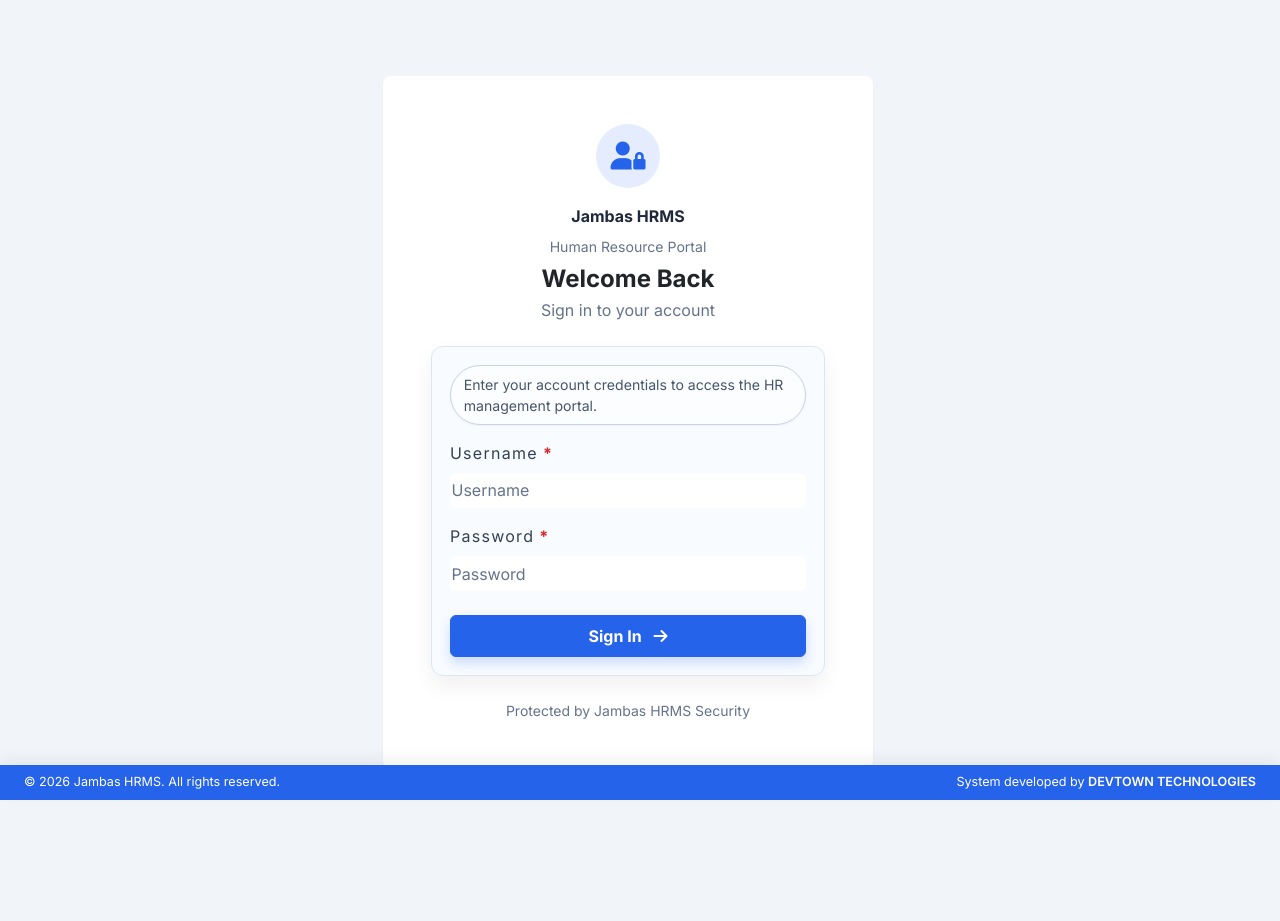
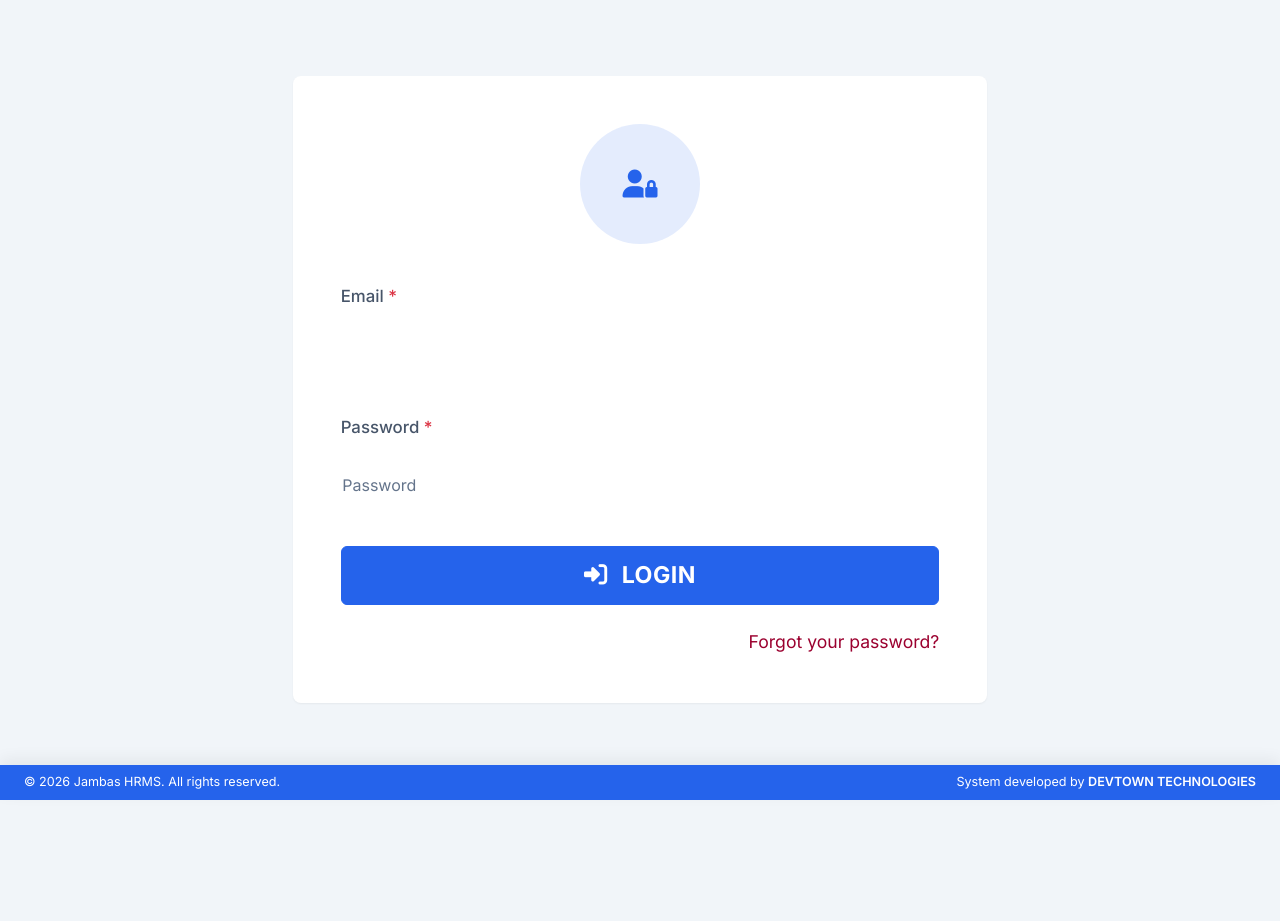
Before and after one commit to nekiwanuka/Jhrm-portal, a Django app: page /accounts/login/ in a window 1280 px wide. After the commit the page ends 800 px from the top, so only its background shows below. Run offline with Django 4.2, Linux system fonts and the light colour scheme; data comes from the database, SQL or seed files in the repository.

Commit message:
Restyle login page to match provided design

```diff
--- a/accounts/forms.py
+++ b/accounts/forms.py
@@ -3,5 +3,5 @@
 
 
 class LoginForm(AuthenticationForm):
-    username = forms.CharField(widget=forms.TextInput(attrs={'class': 'form-control', 'placeholder': 'Username'}))
+    username = forms.CharField(label='Email', widget=forms.TextInput(attrs={'class': 'form-control', 'placeholder': ''}))
     password = forms.CharField(widget=forms.PasswordInput(attrs={'class': 'form-control', 'placeholder': 'Password'}))
--- a/static/css/styles.css
+++ b/static/css/styles.css
@@ -988,12 +988,18 @@
   min-height: calc(100vh - 8rem);
   display: flex;
   align-items: center;
+  justify-content: center;
 }
 
 .auth-card {
   border-radius: 1rem;
   box-shadow: 0 20px 40px rgb(15 23 42 / 0.12), 0 6px 16px rgb(15 23 42 / 0.08);
   background: linear-gradient(180deg, #ffffff 0%, #fbfdff 100%);
+}
+
+.auth-card-minimal {
+  max-width: 720px;
+  margin: 0 auto;
 }
 
 .auth-shell {
@@ -1033,6 +1039,16 @@
   color: var(--primary-color);
 }
 
+.auth-badge-minimal {
+  width: 120px;
+  height: 120px;
+  margin-inline: auto;
+}
+
+.auth-badge-minimal i {
+  font-size: 3rem;
+}
+
 .auth-badge i {
   font-size: 1.75rem;
 }
@@ -1041,9 +1057,57 @@
   letter-spacing: 0.08em;
 }
 
+.auth-card-minimal .form-label {
+  letter-spacing: normal;
+  font-size: 1.05rem;
+  font-weight: 500;
+  color: #475569;
+  margin-bottom: 0.5rem;
+}
+
 .auth-form-shell {
   padding: 1.1rem;
   background: #f8fbff;
+}
+
+.auth-form-shell-minimal {
+  max-width: 620px;
+  margin: 0 auto;
+}
+
+.auth-minimal-field {
+  position: relative;
+}
+
+.auth-minimal-field .form-control {
+  border: 1px solid #c7ced9;
+  background: #fff;
+  border-radius: 0.85rem;
+  min-height: 4.6rem;
+  padding: 1.2rem 1rem;
+  font-size: 1rem;
+}
+
+.auth-minimal-field .form-control:focus {
+  border-color: var(--primary-color);
+  box-shadow: 0 0 0 0.18rem rgb(37 99 235 / 0.14);
+}
+
+.auth-submit-btn {
+  min-height: 3.7rem;
+  font-size: 1.45rem;
+  letter-spacing: 0.02em;
+  border-radius: 0.35rem;
+}
+
+.auth-forgot-link {
+  color: #9b002f;
+  text-decoration: none;
+  font-size: 1.1rem;
+}
+
+.auth-forgot-link:hover {
+  text-decoration: underline;
 }
 
 .auth-field-wrap {
--- a/templates/accounts/login.html
+++ b/templates/accounts/login.html
@@ -3,42 +3,52 @@
 {% block content %}
 <section class="auth-page">
   <div class="row justify-content-center align-items-center py-4 py-md-5 auth-shell">
-    <div class="col-md-8 col-lg-6 col-xl-5">
-      <div class="card auth-card border-0 overflow-hidden">
+    <div class="col-md-9 col-lg-8 col-xl-7">
+      <div class="card auth-card auth-card-minimal border-0 overflow-hidden">
         <div class="card-body p-4 p-md-5">
-        <div class="mb-4 text-center">
+        <div class="mb-4 text-center auth-top-mark">
           {% if branding.logo %}
             <img src="{{ branding.logo.url }}" alt="{{ branding.app_name }}" class="auth-logo mb-3">
           {% else %}
-            <div class="auth-badge mb-3">
+            <div class="auth-badge auth-badge-minimal mb-3">
               <i class="fa-solid fa-user-lock"></i>
             </div>
           {% endif %}
-          <div class="auth-brand mb-2">{{ branding.app_name|default:'Jambas HRMS' }}</div>
-          {% if branding.tagline %}
-          <p class="auth-tagline mb-2">{{ branding.tagline }}</p>
-          {% endif %}
-          <h4 class="fw-bold mb-1">Welcome Back</h4>
-          <p class="text-muted mb-0">Sign in to your account</p>
         </div>
 
-        <form method="post" class="text-start purpose-form-shell auth-form-shell">
+        <form method="post" class="text-start auth-form-shell-minimal">
           {% csrf_token %}
 
-          <p class="purpose-form-subtitle mb-3">Enter your account credentials to access the HR management portal.</p>
+          {% if form.non_field_errors %}
+            <div class="alert alert-danger small p-2">
+              {% for error in form.non_field_errors %}
+                <div>{{ error }}</div>
+              {% endfor %}
+            </div>
+          {% endif %}
 
-          {% include 'common/_form_fields.html' %}
+          <div class="mb-4 auth-minimal-field">
+            <label class="form-label" for="{{ form.username.id_for_label }}">{{ form.username.label }}<span class="text-danger"> *</span></label>
+            {{ form.username }}
+            {% for error in form.username.errors %}<div class="text-danger small mt-1">{{ error }}</div>{% endfor %}
+          </div>
+
+          <div class="mb-4 auth-minimal-field">
+            <label class="form-label" for="{{ form.password.id_for_label }}">{{ form.password.label }}<span class="text-danger"> *</span></label>
+            {{ form.password }}
+            {% for error in form.password.errors %}<div class="text-danger small mt-1">{{ error }}</div>{% endfor %}
+          </div>
 
           <div class="d-grid mt-4">
-              <button class="btn btn-primary py-2 fw-bold" type="submit">
-                  Sign In <i class="fa-solid fa-arrow-right ms-2"></i>
+              <button class="btn btn-primary py-2 fw-bold auth-submit-btn" type="submit">
+                  <i class="fa-solid fa-right-to-bracket me-2"></i> LOGIN
               </button>
           </div>
+
+          <div class="text-end mt-4">
+            <a class="auth-forgot-link" href="mailto:{{ branding.company_email|default:'hr@jambasimaging.com' }}">Forgot your password?</a>
+          </div>
         </form>
-
-        <div class="mt-4 text-muted small text-center">
-          <p class="mb-0">Protected by Jambas HRMS Security</p>
-        </div>
       </div>
     </div>
   </div>
```
